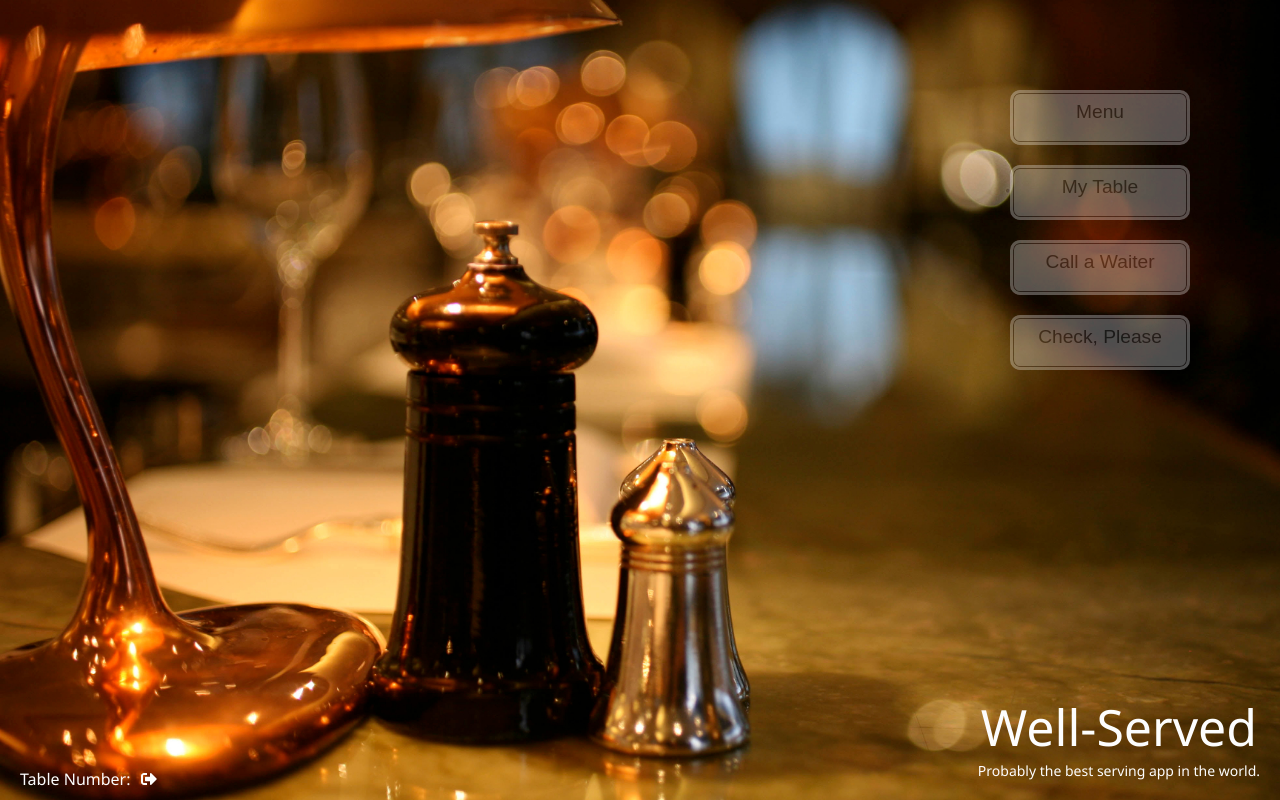
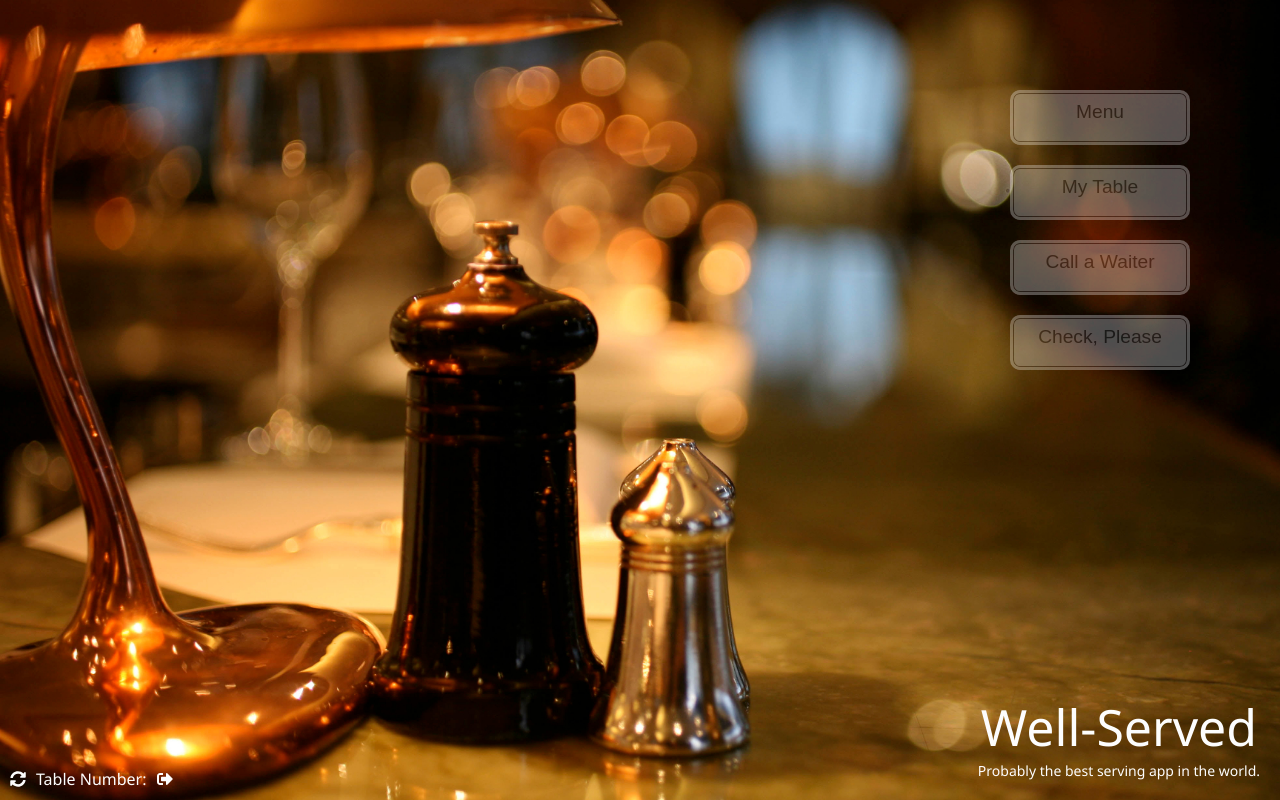
Before and after one commit to eyalmutzary/restaurant-customers, a React (Create React App) app: page /main in a window 1280 px wide. Built offline with nearby package versions, Linux system fonts and the light colour scheme; no server answers.

Commit message:
refresh button added

```diff
--- a/src/main/Main.js
+++ b/src/main/Main.js
@@ -139,6 +139,7 @@ const Main = ({ history }) => {
         <Subtitle>Probably the best serving app in the world.</Subtitle>
       </LogoWrapper>
       <AuthWrapper>
+        <Icon name="sync-alt" onClick={() => checkTableAvailable()} />
         <AuthText>Table Number: {authTableNum}</AuthText>
         <Icon
           name="sign-out-alt"
--- a/src/main/components/Modals/TableDetails.js
+++ b/src/main/components/Modals/TableDetails.js
@@ -2,7 +2,6 @@ import React, { useCallback, useState, useContext, useEffect } from "react";
 import styled from "styled-components";
 import {
   Modal,
-  OrderList,
   ItemsList,
   LoadingSpinner,
 } from "../../../shared/components";
@@ -13,7 +12,7 @@ import { sumBy } from "lodash";
 const ContentWrapper = styled.div`
   display: flex;
   justify-content: center;
-  padding: 60px;
+  padding: 40px;
   flex-direction: column;
   flex: 1;
 `;
@@ -85,8 +84,6 @@ const TableDetails = ({ onHide, description }) => {
           </OrderWrapper>
         )}
       </ContentWrapper>
-
-      {/* <OrderList items={orderedItems} editMode={false} /> */}
     </Modal>
   );
 };
```
